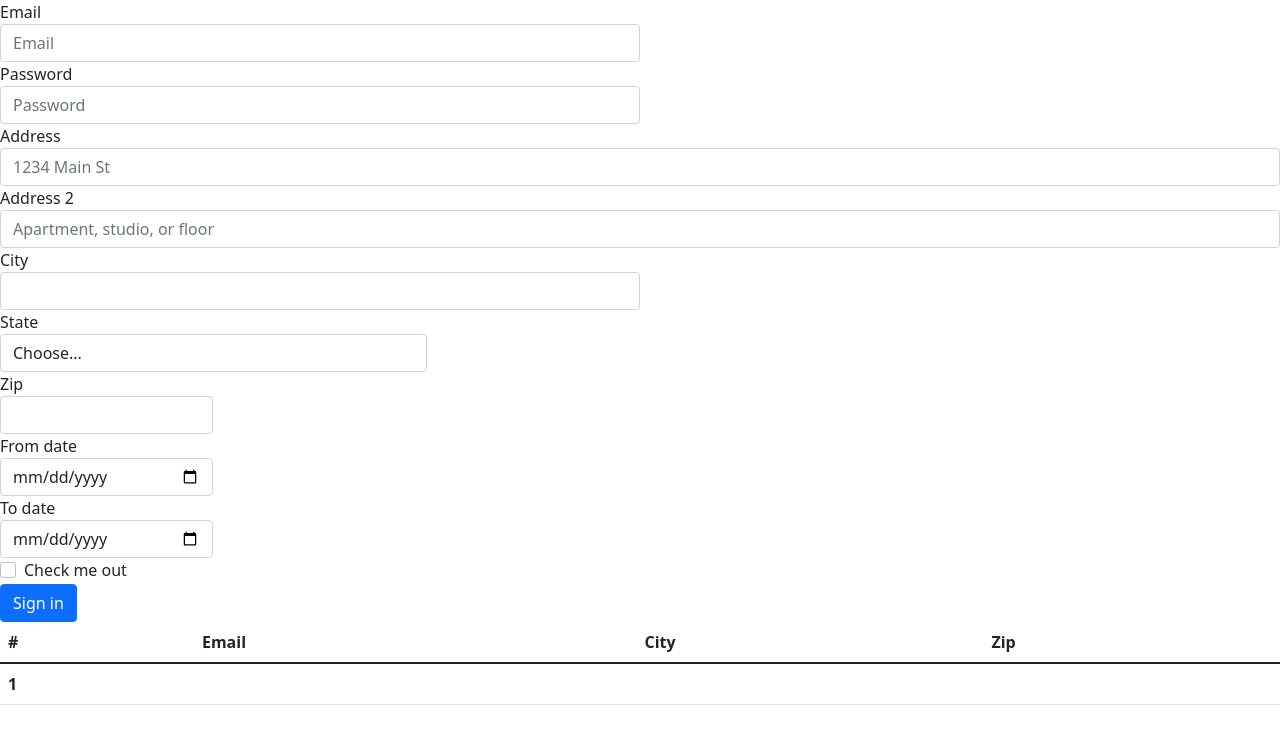
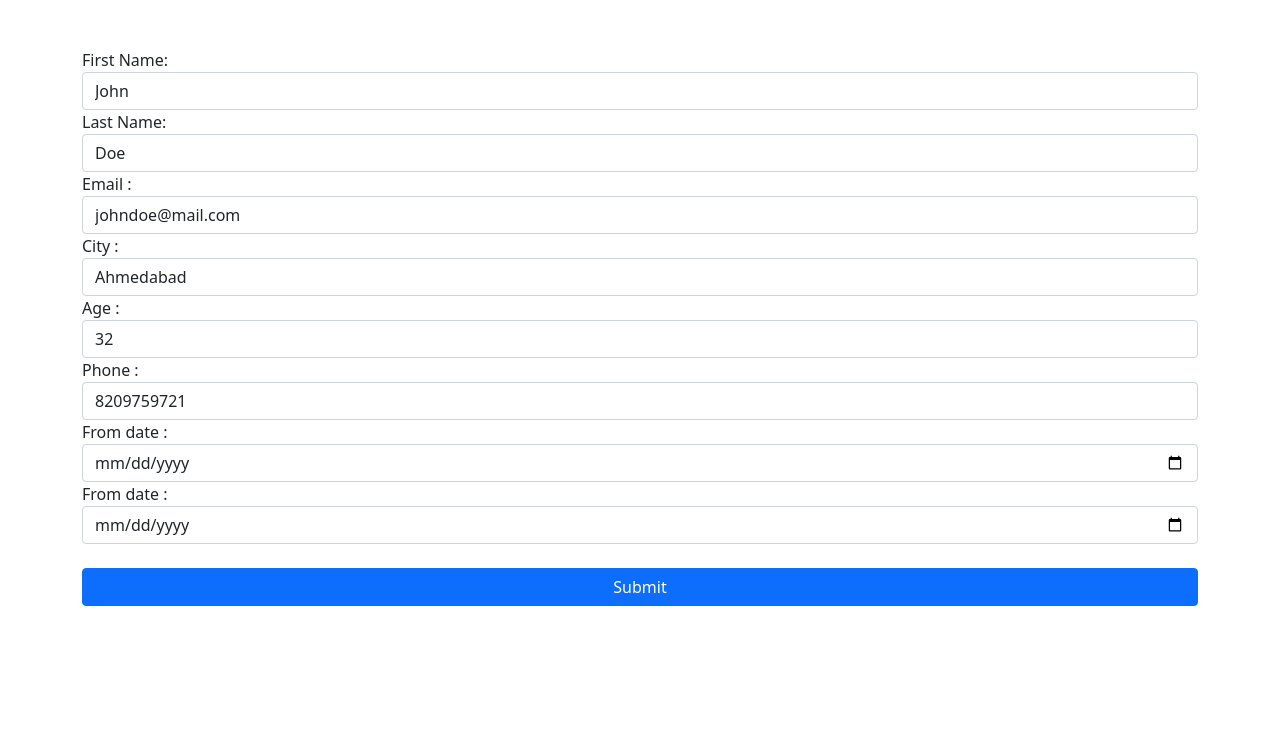
Before and after one commit to Madhusudan99/angularprojecttrial-madhusudan, an Angular app in the folder my-first-app/: page / in a window 1280 px wide. Shown: the top 744 px of the page. Built offline with nearby package versions, Linux system fonts and the light colour scheme.

Commit message:
Reactive Forms implemented

```diff
--- a/my-first-app/src/app/app.component.html
+++ b/my-first-app/src/app/app.component.html
@@ -1,70 +1,2 @@
-<!-- <input type="text" [(ngModel)]="tableof">
-<button (click)="sendTable()">Get table</button>
-<h1 *ngFor="let num of table;let i = index">{{tableof}} * {{i+1}} = {{num}}</h1> -->
-
-
-
-
-
-
-<form #myForm="ngForm" (ngSubmit)="onSubmitOfForm(myForm.value)">
-    <div class="form-row">
-        <div class="form-group col-md-6">
-            <label for="inputEmail4">Email</label>
-            <input type="email" class="form-control" id="inputEmail4" placeholder="Email" [ngModel]="user.email"
-                name="email" >
-        </div>
-        <div class="form-group col-md-6">
-            <label for="inputPassword4">Password</label>
-            <input type="password" class="form-control" id="inputPassword4" placeholder="Password"
-                [ngModel]="user.password" name="password" >
-        </div>
-    </div>
-    <div class="form-group">
-        <label for="inputAddress">Address</label>
-        <input type="text" class="form-control" id="inputAddress" placeholder="1234 Main St" [ngModel]="user.address1"
-            name="address1">
-    </div>
-    <div class="form-group">
-        <label for="inputAddress2">Address 2</label>
-        <input type="text" class="form-control" id="inputAddress2" placeholder="Apartment, studio, or floor"
-            [ngModel]="user.address2" name="address2">
-    </div>
-    <div class="form-row">
-        <div class="form-group col-md-6">
-            <label for="inputCity">City</label>
-            <input type="text" class="form-control" id="inputCity" [ngModel]="user.city" name="city">
-        </div>
-        <div class="form-group col-md-4">
-            <label for="inputState">State</label>
-            <select id="inputState" class="form-control">
-                <option selected>Choose...</option>
-                <option>...</option>
-            </select>
-        </div>
-        <div class="form-group col-md-2">
-            <label for="inputZip">Zip</label>
-            <input type="text" class="form-control" id="inputZip" [ngModel]="user.zip" name="zip">
-        </div>
-
-        <div class="form-group col-md-2">
-            <label for="fromDate">From date</label>
-            <input type="date" class="form-control" id="fromDate" [ngModel]="user.fromDate" name="fromDate">
-        </div>
-
-        <div class="form-group col-md-2">
-            <label for="toDate">To date</label>
-            <input type="date" class="form-control" id="toDate" [ngModel]="user.toDate" name="toDate">
-        </div>
-    </div>
-    <div class="form-group">
-        <div class="form-check">
-            <input class="form-check-input" type="checkbox" id="gridCheck" [ngModel]="user.checkbox" name="checkbox">
-            <label class="form-check-label" for="gridCheck">
-                Check me out
-            </label>
-        </div>
-    </div>
-    <button type="submit" class="btn btn-primary" [disabled]="!myForm.form.valid">Sign in</button>
-</form>
-<app-description></app-description>
+<!-- <app-reactive-form></app-reactive-form> -->
+<app-reactive-address-form></app-reactive-address-form>
--- /dev/null
+++ b/my-first-app/src/app/reactive-address-form/reactive-address-form.component.html
@@ -0,0 +1,47 @@
+<!-- <p>reactive-address-form works!</p> -->
+
+<div class="container mt-5">
+    <form [formGroup]="userRegistrationForm" (ngSubmit)="submitUserRegistrationForm(userRegistrationForm)">
+
+        <div class="col-md-12">
+            <label for="">First Name:</label><input class="form-control" formControlName="firstName" type="text"
+                placeholder="Enter Your First Name">
+        </div>
+        <div class="col-md-12">
+
+            <label for="">Last Name:</label><input class="form-control" formControlName="lastName" type="text"
+                placeholder="Enter Your Last Name">
+        </div>
+        <div class="col-md-12">
+
+            <label for="">Email :</label><input class="form-control" formControlName="email" type="text"
+                placeholder="Enter Your Email">
+        </div>
+        <div class="col-md-12">
+
+            <label for="">City :</label><input class="form-control" formControlName="city" type="text"
+                placeholder="Enter Your City">
+        </div>
+        <div class="col-md-12">
+            <label for="">Age :</label><input class="form-control" formControlName="age" type="text"
+                placeholder="Enter Your Age">
+        </div>
+        <div class="col-md-12">
+            <label for="">Phone :</label><input class="form-control" formControlName="phone" type="text"
+                placeholder="Enter Your Phone">
+        </div>
+        <div class="col-md-12">
+            <label for="">From date :</label><input class="form-control" formControlName="fromDate" type="date"
+                placeholder="Enter From  Date: " [(ngModel)]="fromDateValid">
+        </div>
+        <div class="col-md-12">
+            <label for="">From date :</label><input class="form-control" formControlName="toDate" type="date"
+                placeholder="Enter To  Date: " [(ngModel)]="toDateValid">
+        </div>
+        <div class="col-md-12">
+            <br>
+            <div *ngIf="getTotalDays(getDate(fromDateValid), getDate(toDateValid)) < 0"></div>
+            <button type="submit" class="btn btn-primary col-md-12" [disabled]="!userRegistrationForm.valid">Submit</button>
+        </div>
+    </form>
+</div>
--- /dev/null
+++ b/my-first-app/src/app/reactive-address-form/reactive-address-form.component.ts
@@ -0,0 +1,55 @@
+import { Component, OnInit } from '@angular/core';
+import { FormGroup, FormControl, FormBuilder, Validators } from '@angular/forms';
+@Component({
+  selector: 'app-reactive-address-form',
+  templateUrl: './reactive-address-form.component.html',
+  styleUrls: ['./reactive-address-form.component.css']
+})
+export class ReactiveAddressFormComponent implements OnInit {
+
+  constructor(private fb: FormBuilder) { }
+
+  userRegistrationForm:any;
+
+  ngOnInit(): void {
+
+    this.userRegistrationForm = this.fb.group({
+      firstName: ['John', Validators.required],
+      lastName: ['Doe', Validators.required],
+      email: ['johndoe@mail.com', [Validators.required, Validators.email]],
+      city: ['Ahmedabad', Validators.required],
+      age: [32, [Validators.required, Validators.min(18)]],
+      phone:['8209759721', [Validators.required, Validators.minLength(10), Validators.maxLength(10)]],
+      fromDate:[''],
+      toDate:[''],
+    })
+  }
+
+  fromDateValid:any;
+  toDateValid:any;
+
+  getDate(dateStr:any)  {
+    return new Date(dateStr);
+  }
+
+  getTotalDays(startDate: any, endDate: any) {
+    return (endDate.getTime() - startDate.getTime()) / (1000*3600*24);
+  }
+  fromDate = new Date()
+  submitUserRegistrationForm(form: FormGroup) {
+
+
+    console.log("is_valid: ", form.valid);
+    console.log("First Name: ", form.value.firstName);
+    console.log("Last Name: ", form.value.lastName);
+    console.log("Email: ", form.value.email);
+    console.log("City: ", form.value.city);
+    console.log("Age: ", form.value.age);
+    console.log("Phone: ", form.value.phone);
+    console.log("From: ", this.getDate(form.value.fromDate))
+    console.log("To: ", this.getDate(form.value.toDate))
+    console.log("Total Number of Days: ", this.getTotalDays(this.getDate(form.value.fromDate),this.getDate(form.value.toDate)))
+
+  }
+
+}
--- /dev/null
+++ b/my-first-app/src/app/reactive-form/reactive-form.component.html
@@ -0,0 +1,23 @@
+<p>reactive-form works!</p>
+
+<div class="container">
+    <form [formGroup]="myForm" (ngSubmit)="onSubmit(myForm)">
+        <div>
+
+            <label for="">Name:</label><input formControlName="name" type="text" placeholder="Enter Your Name">
+            <br>
+            <br>
+
+            <label for="">Email:</label><input formControlName="email" type="text" placeholder="Enter Your Email">
+            <br>
+            <br>
+
+
+            <label for="">Message:</label><input formControlName="message" type="text" placeholder="Enter Your message">
+            <br>
+            <br>
+
+        </div>
+        <button type="submit" class="btn btn-primary">Submit</button>
+    </form>
+</div>
--- /dev/null
+++ b/my-first-app/src/app/reactive-form/reactive-form.component.ts
@@ -0,0 +1,38 @@
+import { Component, OnInit } from '@angular/core';
+import { FormGroup, FormControl, FormBuilder, Validators } from '@angular/forms';
+
+@Component({
+  selector: 'app-reactive-form',
+  templateUrl: './reactive-form.component.html',
+  styleUrls: ['./reactive-form.component.css']
+})
+export class ReactiveFormComponent implements OnInit {
+
+  constructor(public fb: FormBuilder) { }
+
+  myForm:any;
+  ngOnInit(): void {
+    // this.myForm = new FormGroup({
+    //   name: new FormControl("James"),
+    //   email: new FormControl(""),
+    //   message: new FormControl(""),
+    // });
+
+
+    this.myForm = this.fb.group({
+      name: ["James", Validators.required],
+      email: ['james@mail.com', [Validators.required, Validators.email]],
+      message: ['This  messsage is loooooooong', [Validators.required, Validators.minLength(15)]],
+    })
+  }
+
+  onSubmit(form: FormGroup) {
+      console.log("valid", form.valid);
+      console.log("Name", form.value.name);
+      console.log("Email", form.value.email);
+      console.log("Message", form.value.message);
+
+  }
+
+
+}
--- /dev/null
+++ b/my-first-app/src/shared/date.validator.ts
@@ -0,0 +1,5 @@
+// import { AbstractControl } from "@angular/forms";
+
+// export function ValidateDate(control: AbstractControl) {
+//     if (control.value.)
+// }
```
Also changed, not shown: my-first-app/src/app/app.module.ts (+8 -2 lines), my-first-app/src/app/reactive-address-form/reactive-address-form.component.css (added), my-first-app/src/app/reactive-form/reactive-form.component.css (added), 2 other files (tests, documents, lock files or other folders).
